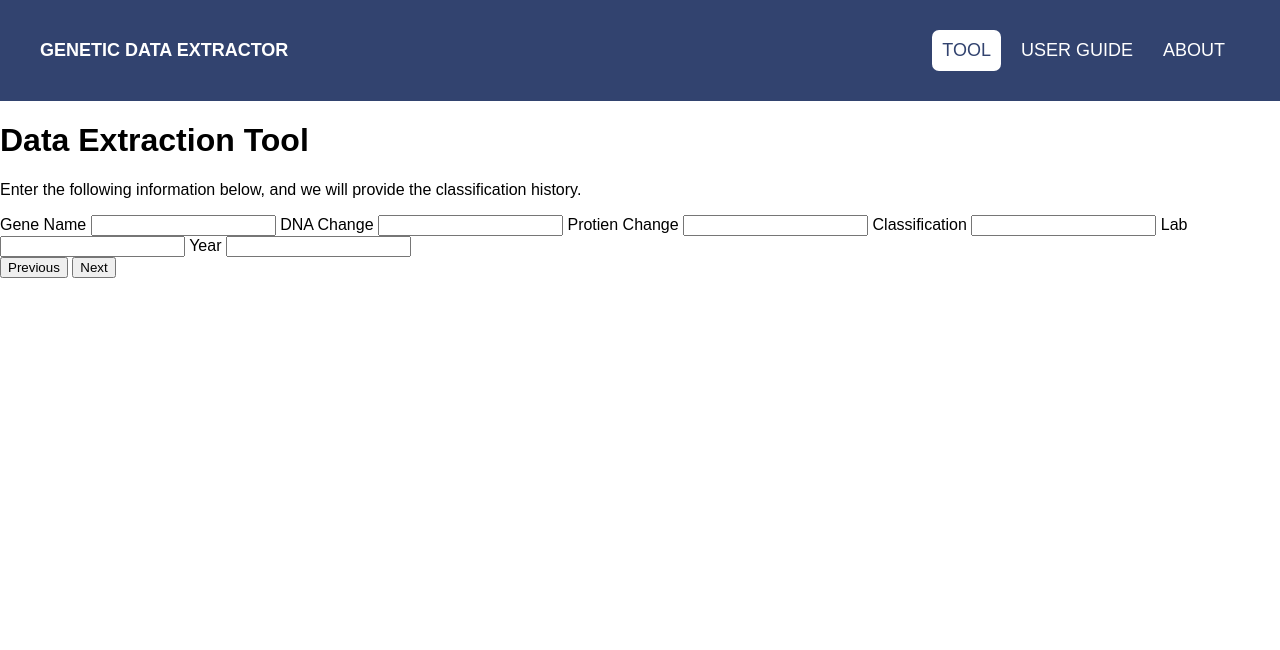
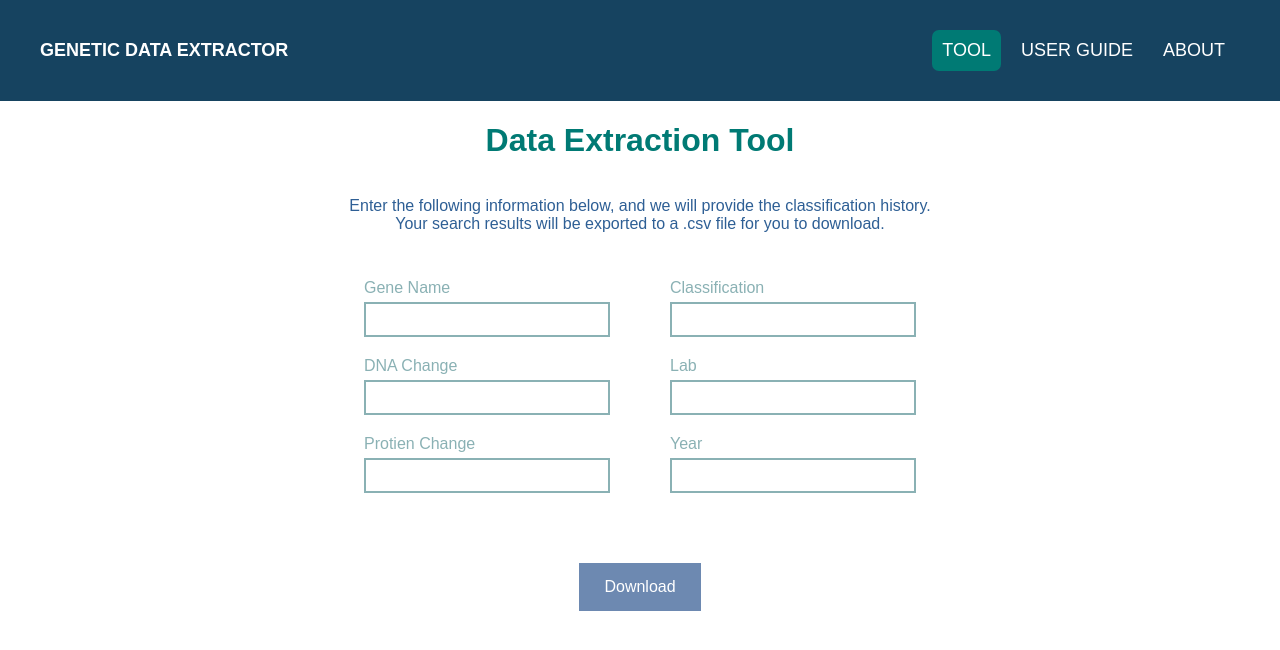
Before and after one commit to JaredAndraszek42/CSCI-495-Website, a PHP site: page / in a window 1280 px wide. Shown: the top 650 px of the page. Run offline with PHP 8.4, Linux system fonts and the light colour scheme.

Commit message:
Aligned + Colorized

```diff
--- a/index.html
+++ b/index.html
@@ -30,7 +30,10 @@
 	<div class="container">
 
 		<h1>Data Extraction Tool</h1>
-		<p>Enter the following information below, and we will provide the classification history.</p>
+		<p>Enter the following information below, and we will provide the classification history.
+			<br>
+			Your search results will be exported to a .csv file for you to download.
+		</p>
 
 		<!-- Progress bar (1 2 3 steps) -->
 		<div class="progress">
@@ -39,29 +42,50 @@
 
 		<!-- Text Input Fields Container -->
 		<div class="inputs">
-			<label for="gene">Gene Name</label>
-			<input type="text" name="gene" id="gene">
 
-			<label for="change">DNA Change</label>
-			<input type="text" name="change" id="change">
+			<div class="column">
 
-			<label for="protien">Protien Change</label>
-			<input type="text" name="protien" id="protien">
+				<div class="input-field">
+					<label for="gene">Gene Name</label>
+					<input type="text" name="gene" id="gene">
+				</div>
 
-			<label for="classific">Classification</label>
-			<input type="text" name="classific" id="classific">
+				<div class="input-field">
+					<label for="change">DNA Change</label>
+					<input type="text" name="change" id="change">
+				</div>
 
-			<label for="lab">Lab</label>
-			<input type="text" name="lab" id="lab">
+				<div class="input-field">
+					<label for="protien">Protien Change</label>
+					<input type="text" name="protien" id="protien">
+				</div>
 
-			<label for="year">Year</label>
-			<input type="text" name="year" id="year">
+			</div>
+
+			<div class="column">
+
+				<div class="input-field">
+					<label for="classific">Classification</label>
+					<input type="text" name="classific" id="classific">
+				</div>
+
+				<div class="input-field">
+					<label for="lab">Lab</label>
+					<input type="text" name="lab" id="lab">
+				</div>
+
+				<div class="input-field">
+					<label for="year">Year</label>
+					<input type="text" name="year" id="year">
+				</div>
+
+			</div>
+
 
 		</div>
 
-		<!-- Step Seek Buttons -->
-		<button class="previous">Previous</button>
-		<button class="next">Next</button>
+		<!-- Download Buttons-->
+		<button class="download">Download</button>
 	</div>
 
 </body>
--- a/style.css
+++ b/style.css
@@ -10,7 +10,7 @@ body{
 /* Top Navigation */
 .topnav {
 	/* Colors */
-	background-color: #32436f;
+	background-color: #164360;
 	color:white;
 
 	/* Spacing */
@@ -43,8 +43,8 @@ body{
 }
 
 .topnav a:hover, .topnav .active {
-	background-color: white;
-	color: #32436f;
+	background-color: #007a74;
+	color: #ffffff;
 }
 
 .topnav .left {
@@ -69,3 +69,125 @@ body{
 }
 
 /* ============================ */
+
+/* Text Field Inputs */
+.inputs{
+	/* Displays the columns side-by-side */
+	display:flex;
+	flex-direction: row;
+	justify-content: center;
+
+	/* Spacing */
+	margin-bottom:40px;
+}
+
+.inputs .column {
+	/* Splits the input boxes into columns */
+	display: flex;
+	flex-direction: column;
+
+	/* Spaces out the columns */
+	padding: 20px;
+}
+
+/* Groups the label + input */
+.input-field{
+	/* Puts the label above the input */
+	display: flex;
+	flex-direction: column;
+
+	/* Spaces out the input fields */
+	margin: 10px;
+}
+
+input[type=text] {
+	/* Spaceing */
+	margin-top: 5px;
+	padding: 5px;
+
+	/* Remove outline */
+	outline:none;
+
+	/* Transition for hover */
+	transition: 0.2s ease-in-out;
+
+	/* Text */
+	font-size: 18px;
+}
+
+/* ======== */
+
+
+.container{
+	/* Center page items */
+	display: flex;
+	flex-direction: column;
+	align-items: center;
+}
+
+p {
+	text-align: center;
+}
+
+/* ============ */
+
+/* Buttons */
+
+button{
+	/* Colors */
+	border:none;
+	background-color: #274559;
+	color:white;
+
+	/* Text Alteration */
+	font-size: 16px;
+
+	/* Spacing */
+	padding:15px 25px 15px 25px;
+
+	/* Hover transition */
+	transition: 0.2s ease-in-out;
+}
+
+button:hover {
+	background-color: white;
+	color: #274559;
+}
+
+.download{
+	background-color: #6D89B1;
+	color:white;
+}
+
+.download:hover {
+	background-color: #ADC2E1;
+	color:white;
+}
+
+/* ======== */
+
+
+/* Main Page Coloring */
+
+h1 {
+	color: #007a74;
+}
+
+label {
+	color: #8ab1b4;
+}
+
+input[type=text] {
+	border: 2px solid #8ab1b4;
+	color:#007a74;
+}
+
+input[type=text]:focus {
+	border: 2px solid #2e5f95;
+	color: #2e5f95;
+}
+
+
+p {
+	color:#2e5f95;
+}
```
